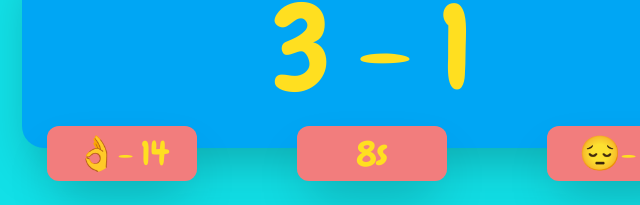
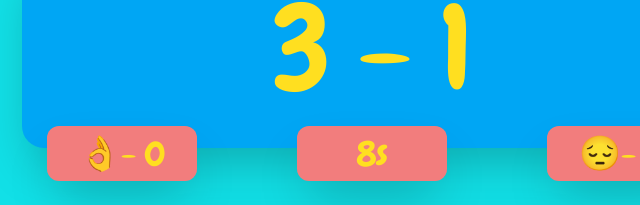
Before and after one commit to m-muhammadbilol/kids-game, a website with bundled scripts: page index.html in a window 1280 px wide. Shown: the part 82-287 px from the top of the page, 268-908 px from the left. Built offline with nearby package versions, Linux system fonts and the light colour scheme.

Commit message:
math game

```diff
--- a/index.html
+++ b/index.html
@@ -16,7 +16,7 @@
             text-yellow-300  text-[120px]"></h3>
         </div>
         <div class="flex gap-[100px] justify-center items-center text-[34px]  absolute top-[26%] ">
-            <div class="bg-[#F27D7D] shadow-2xl text-yellow-300 w-[150px] rounded-[12px] flex flex-col justify-center items-center p-[2px] min-h-[50px]">👌-  14</div>
+            <div class="bg-[#F27D7D] shadow-2xl text-yellow-300 w-[150px] rounded-[12px] flex flex-col justify-center items-center p-[2px] min-h-[50px]">👌-  0</div>
             <div class="bg-[#F27D7D] shadow-2xl text-yellow-300 w-[150px] rounded-[12px] flex flex-col justify-center items-center p-[2px] min-h-[50px]">8s</div>
             <div class="bg-[#F27D7D] shadow-2xl text-yellow-300 w-[150px] rounded-[12px] flex flex-col justify-center items-center p-[2px] min-h-[50px]">😔-  0</div>
         </div>
```
